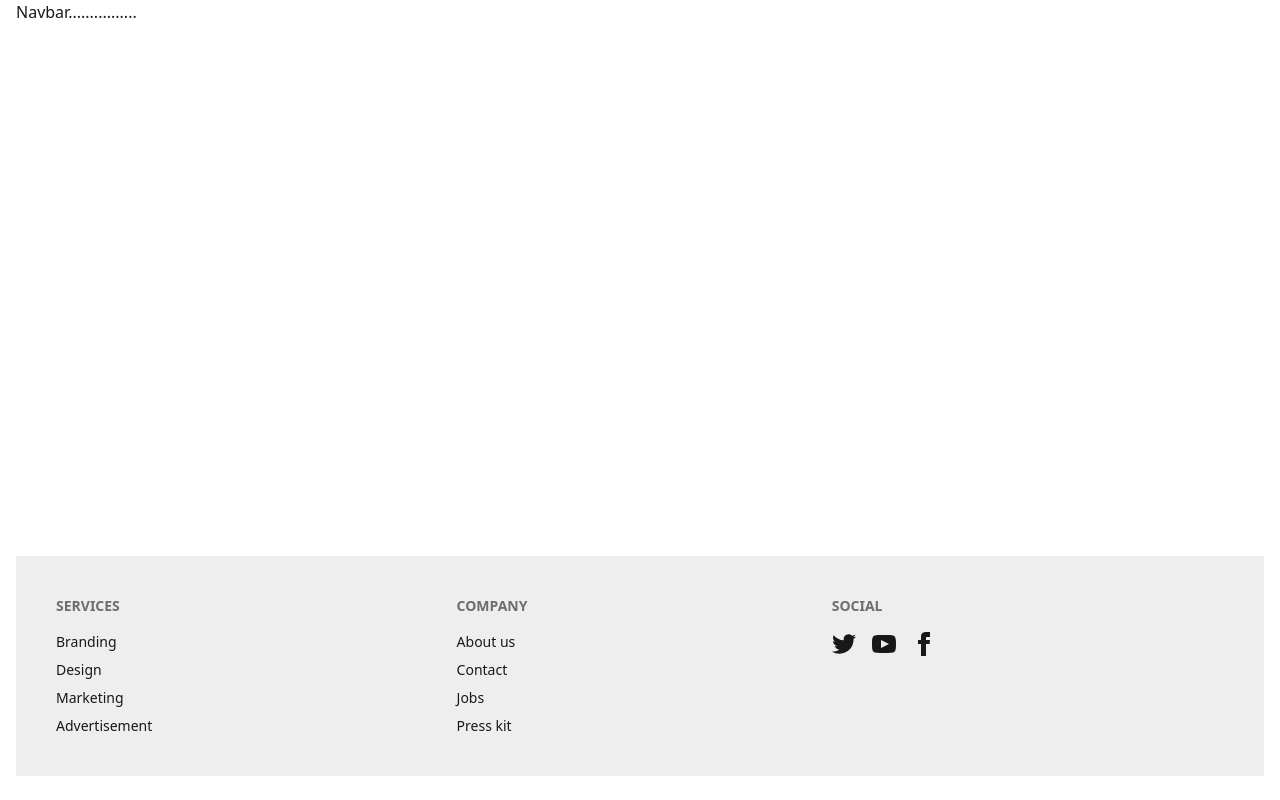
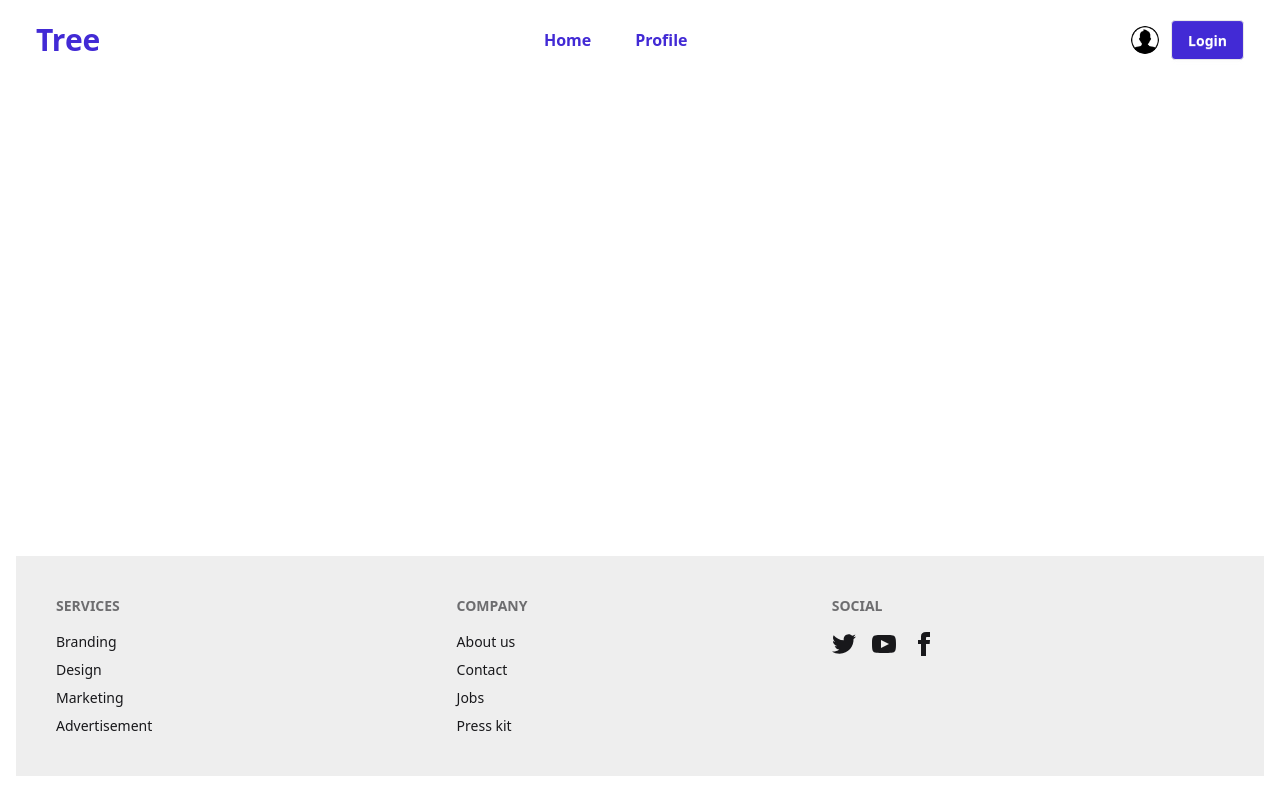
Before and after one commit to Sohag-Ali/TreePlan, a React (Vite) app: page / in a window 1280 px wide. Built offline with nearby package versions, Linux system fonts and the light colour scheme.

Commit message:
navbar and Footer

```diff
--- a/src/Components/Navbar.jsx
+++ b/src/Components/Navbar.jsx
@@ -1,9 +1,25 @@
 import React from 'react';
+import userpng from '../assets/user.png'
+import { Link, NavLink } from 'react-router';
 
 const Navbar = () => {
     return (
         <div>
-            <h2>Navbar................</h2>
+             <nav className='flex justify-between items-center backdrop-blur-2xl rounded-2xl p-5'>
+                <div>
+                    <Link to='/'><h1 className='text-primary font-bold text-3xl typing-text'>Tree</h1></Link>
+                </div>
+                <div className='text-primary flex justify-center items-center gap-5'>
+                    <NavLink className='font-bold hover:bg-secondary hover:text-white
+                hover:scale-105 transition-all duration-300 px-3 py-1 rounded-2xl hover:shadow-lg' to='/'>Home</NavLink>
+                    <NavLink className='font-bold hover:bg-secondary hover:text-white
+                hover:scale-105 transition-all duration-300 px-3 py-1 rounded-2xl hover:shadow-lg' to='/profile'>Profile</NavLink>
+                </div>
+                <div className='flex justify-center items-center gap-3'>
+                    <img className='max-w-7 rounded-[50%]' src={userpng} alt="" />
+                            <Link className='btn bg-primary text-white' to='/login'>Login</Link>
+                </div>
+            </nav>
         </div>
     );
 };
```
